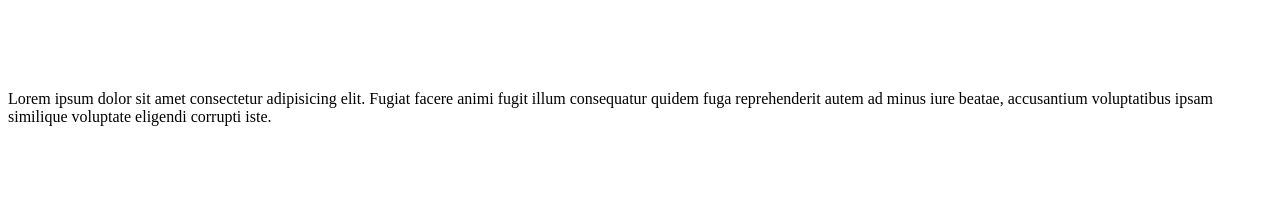
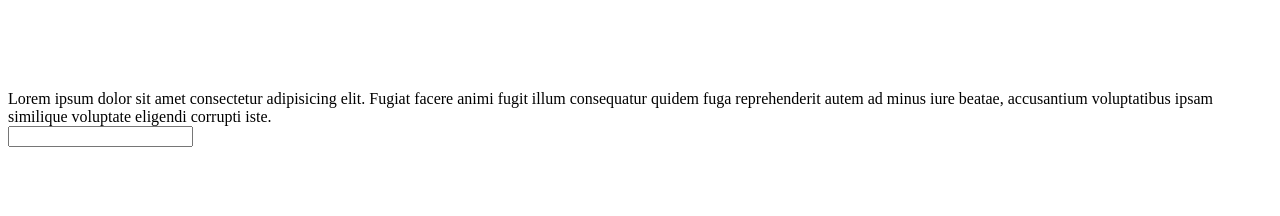
Before and after one commit to Kwibu/ArnaudAndConfiance, a plain HTML site: page index.html in a window 1280 px wide. Shown: the part 840-1056 px from the top of the page. Drawn offline with Linux system fonts and the light colour scheme.

Commit message:
Form and email input added

```diff
--- a/index.html
+++ b/index.html
@@ -33,6 +33,9 @@
         animi fugit illum consequatur quidem fuga reprehenderit autem ad minus
         iure beatae, accusantium voluptatibus ipsam similique voluptate eligendi
         corrupti iste.
+        <form action="" id="form">
+          <input type="email" id="email">
+        </form>
       </section>
       <section id="section-3">
         Lorem ipsum dolor sit amet consectetur adipisicing elit. Modi placeat
```
